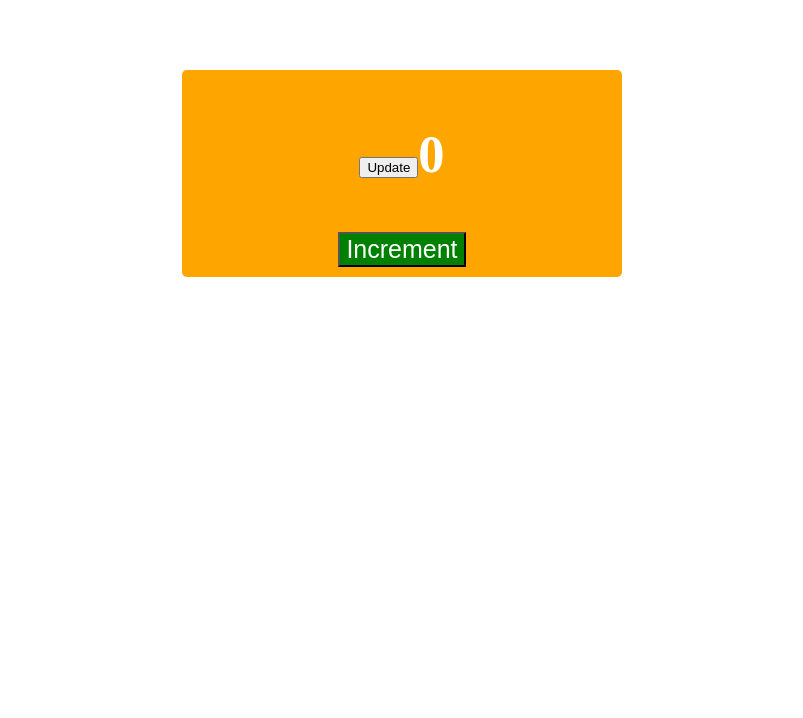
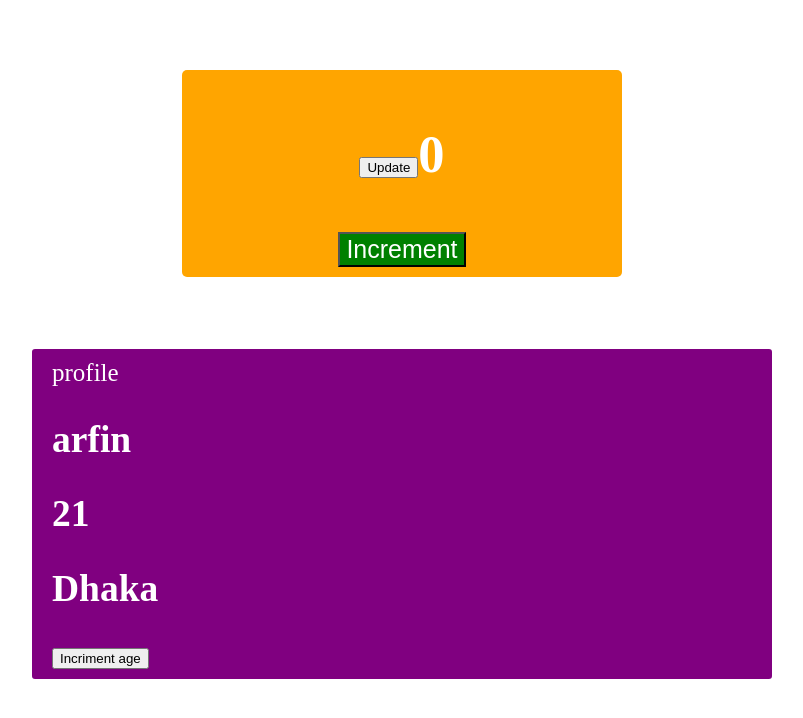
Before and after one commit to arfinaleusuf/hello-phitron, a React (Vite) app: page / in a window 1280 px wide. Shown: the top 718 px of the page, without its empty margins (238-1041 px from the left). Built offline with nearby package versions, Linux system fonts and the light colour scheme.

Commit message:
Refactor Count and Counter components; add Profile component with user state management

```diff
--- a/src/components/Count.jsx
+++ b/src/components/Count.jsx
@@ -1,4 +1,4 @@
-import React from "react";
+// import React from "react";
 
 const Count = ({ counter, setCounter}) => {
 
--- a/src/components/Counter.jsx
+++ b/src/components/Counter.jsx
@@ -4,7 +4,7 @@ import Count from "./Count";
 const Counter = () => {
     const [counter, setCounter] = useState(0)
 
-    console.log(counter, "counter")
+    // console.log(counter, "counter")
 
     const counterHandler =  () =>{
         setCounter((prevCounter) => prevCounter + 1)
--- /dev/null
+++ b/src/components/Profile.jsx
@@ -0,0 +1,24 @@
+import React, { useState } from 'react';
+
+const Profile = () => {
+    const [user, setUser] = useState({name: 'arfin', age: 21, location: 'Dhaka'})
+
+    console.log(user, "user");
+
+    const handleAge = () =>{
+
+        const newUser = {...user, age: user.age + 1};
+        setUser(newUser);
+    }
+    return (
+        <div className='profile'>
+            profile
+            <h2>{user.name}</h2>
+            <h2>{user.age}</h2>
+            <h2>{user.location}</h2>
+            <button onClick={()=>handleAge()}>Incriment age</button>
+        </div>
+    );
+};
+
+export default Profile;
--- a/src/index.css
+++ b/src/index.css
@@ -16,3 +16,14 @@
   color: white;
   font-size: 25px;
 }
+
+.profile{
+  background-color: purple;
+  color: white;
+  font-size: 25px;
+  border: 2px solid white;
+  border-radius: 5px;
+  width: 700px;
+  margin: 70px auto;
+  padding: 10px 20px;
+}
--- a/src/main.jsx
+++ b/src/main.jsx
@@ -2,9 +2,11 @@ import { StrictMode } from 'react'
 import { createRoot } from 'react-dom/client'
 import './index.css'
 import Counter from './components/Counter'
+import Profile from './components/Profile'
 
 createRoot(document.getElementById('root')).render(
   <StrictMode>
     <Counter/>
+    <Profile/>
   </StrictMode>,
 )
```
